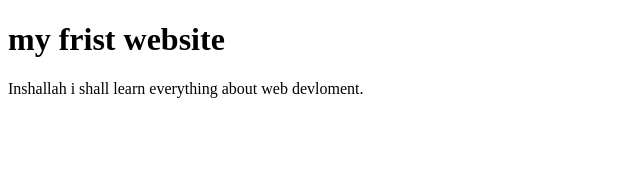
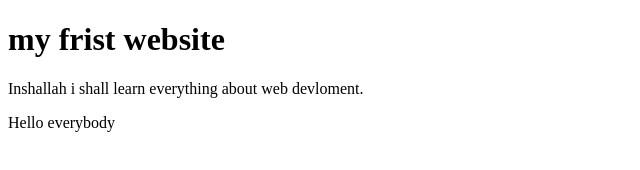
Before and after one commit to Dittagati/my-first-website, a plain HTML site: page index.html in a window 1280 px wide. Shown: the whole page, without its empty margins (0-640 px from the left). Drawn offline with Linux system fonts and the light colour scheme.

Commit message:
Update index.html

```diff
--- a/index.html
+++ b/index.html
@@ -9,5 +9,6 @@
 <body>
     <h1>my frist website</h1>
     <p>Inshallah i shall learn everything about web devloment.</p>
+    <p>Hello everybody</b>
 </body>
 </html>
```
